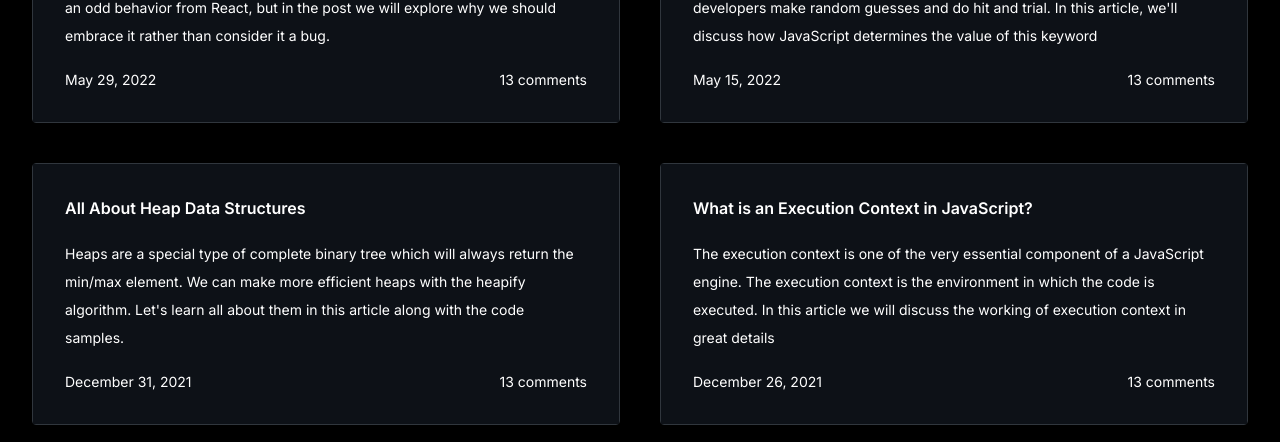
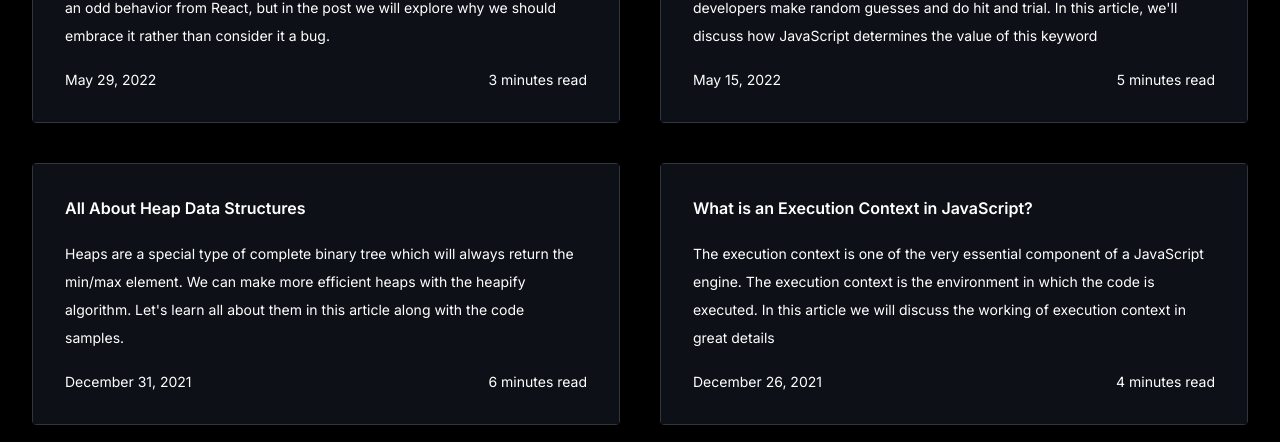
Before and after one commit to thegauravthakur/blog, a Next.js app: page / in a window 1280 px wide. Shown: the part 276-718 px from the top of the page. Built offline with nearby package versions, Linux system fonts and the light colour scheme; no server answers.

Commit message:
show reading time in articles

```diff
--- a/src/app/components/Article.tsx
+++ b/src/app/components/Article.tsx
@@ -31,7 +31,7 @@ export function Article({ metadata }: ArticleProps) {
 				</div>
 				<div className={cn('mt-auto flex justify-between text-sm')}>
 					<p>{format(new Date(metadata.publishedDate), 'MMMM dd, yyyy')}</p>
-					<p>13 comments</p>
+					<p>{metadata.readingTime} minutes read</p>
 				</div>
 			</Link>
 		</article>
--- a/src/app/page.tsx
+++ b/src/app/page.tsx
@@ -12,6 +12,7 @@ export interface ArticleData {
 	author: string
 	description: string
 	metaDescription: string
+	readingTime: number
 	tags: string
 	slug: string
 }
@@ -22,7 +23,9 @@ export function getAllArticles(): ArticleData[] {
 	const articles = folder.map(file => {
 		const filePath = path.join(folderPath, file)
 		const fileContent = fs.readFileSync(filePath, 'utf8')
-		return { ...matter(fileContent).data, slug: file.replace('.md', '') }
+		const { data, content } = matter(fileContent)
+		const readingTime = calculateReadingTime(content)
+		return { ...data, readingTime, slug: file.replace('.md', '') }
 	}) as ArticleData[]
 	return articles.sort((a, b) => {
 		return new Date(b.publishedDate).getTime() - new Date(a.publishedDate).getTime()
```
